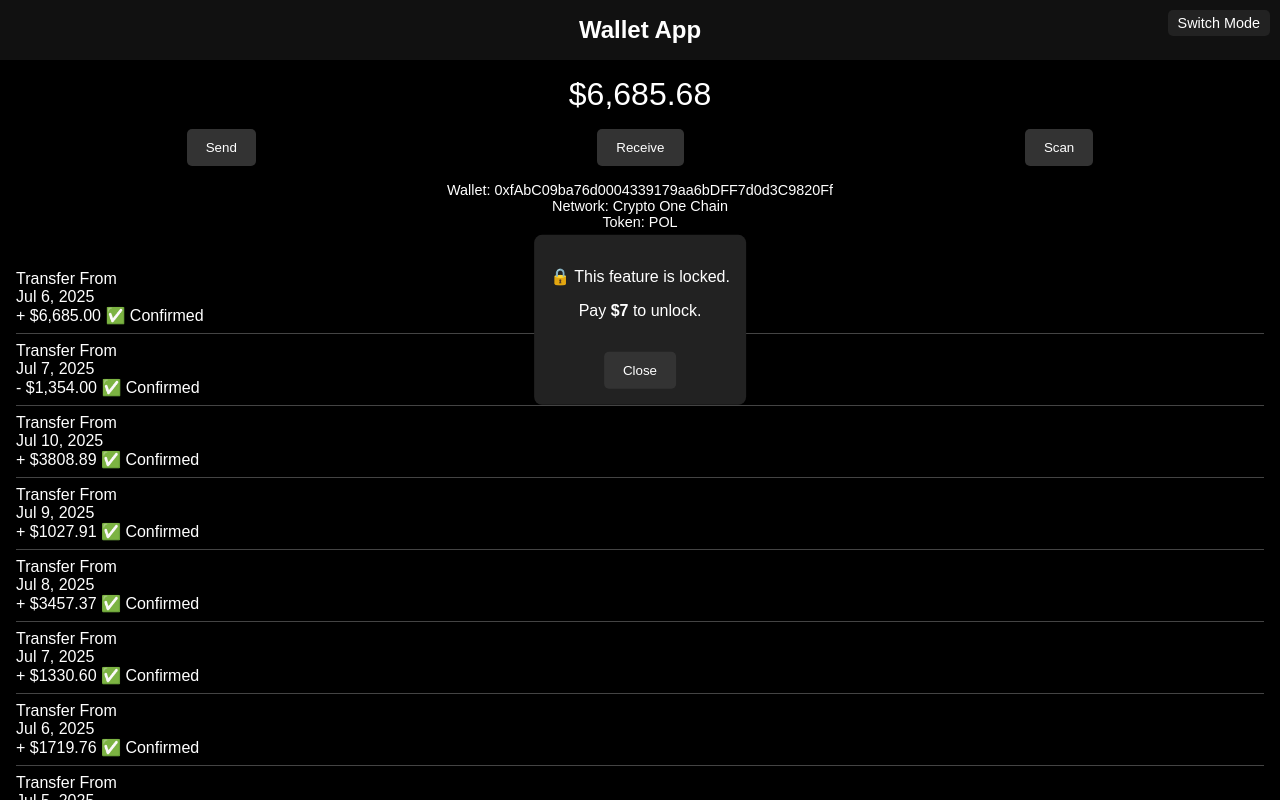
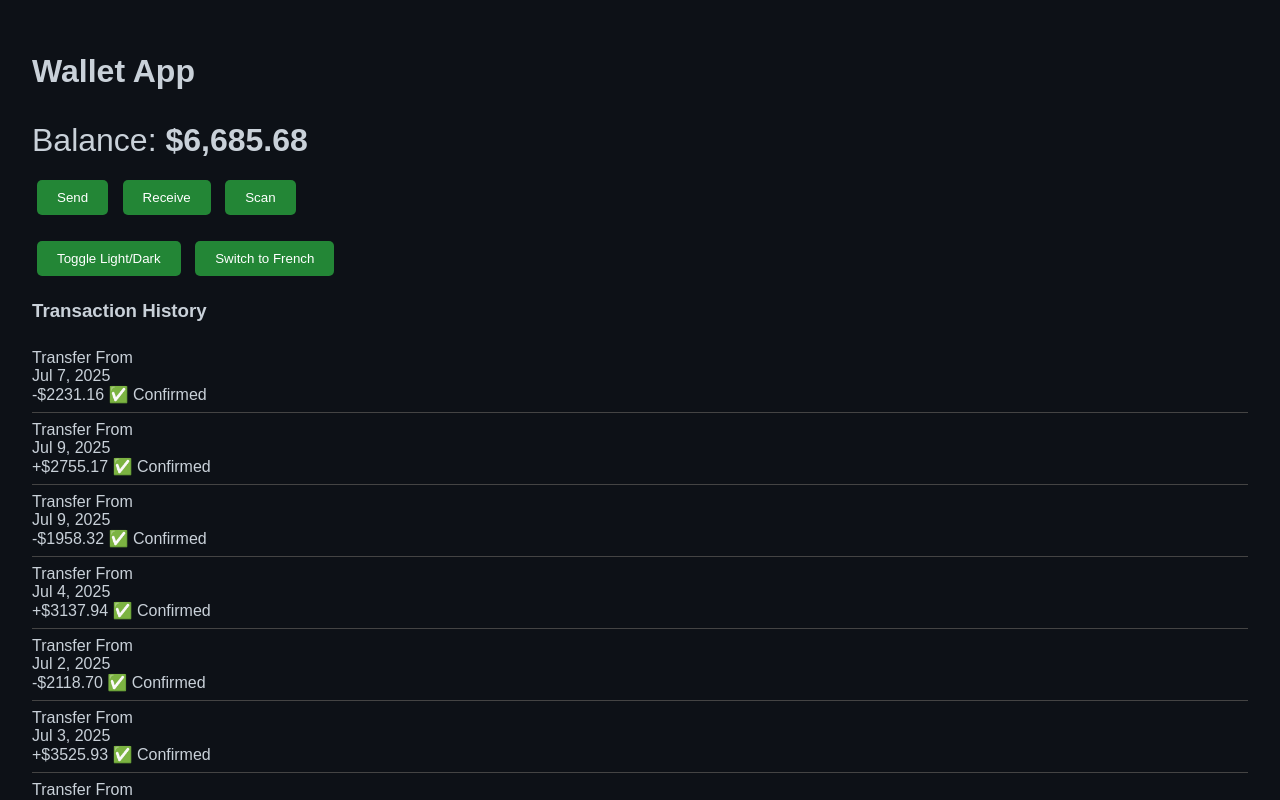
Before and after one commit to jhayone876/Wallet-app-transfer-, a plain HTML site: page index.html in a window 1280 px wide. Both pictures are taken after a click on the button "Receive". Shown: the top 800 px of the page. Drawn offline with Linux system fonts and the light colour scheme.

Commit message:
Update index.html

```diff
--- a/index.html
+++ b/index.html
@@ -2,189 +2,193 @@
 <html lang="en">
 <head>
   <meta charset="UTF-8" />
-  <meta name="viewport" content="width=device-width, initial-scale=1.0" />
+  <meta name="viewport" content="width=device-width, initial-scale=1.0"/>
   <title>Wallet App</title>
   <style>
+    :root {
+      --bg-dark: #0d1117;
+      --bg-light: #ffffff;
+      --text-dark: #c9d1d9;
+      --text-light: #000000;
+      --primary: #238636;
+    }
+
     body {
       margin: 0;
       font-family: Arial, sans-serif;
-      background-color: #000;
+      background-color: var(--bg-dark);
+      color: var(--text-dark);
+      transition: all 0.3s ease;
+    }
+
+    .loader {
+      position: fixed;
+      top: 0; left: 0;
+      width: 100%; height: 100%;
+      background: var(--bg-dark);
+      display: flex;
+      align-items: center;
+      justify-content: center;
+      color: var(--primary);
+      font-size: 1.5rem;
+      z-index: 9999;
+    }
+
+    .container {
+      padding: 2rem;
+    }
+
+    h1 {
+      margin-bottom: 0.5rem;
+    }
+
+    .balance {
+      font-size: 2rem;
+      margin-bottom: 1rem;
+    }
+
+    button {
+      margin: 5px;
+      padding: 10px 20px;
+      background-color: var(--primary);
       color: #fff;
-      overflow-x: hidden;
-    }
-    header {
-      background-color: #111;
-      padding: 1rem;
-      text-align: center;
-      font-size: 1.5rem;
-      font-weight: bold;
-    }
-    .balance {
-      text-align: center;
-      margin: 1rem;
-      font-size: 2rem;
-    }
-    .buttons {
-      display: flex;
-      justify-content: space-around;
-      margin: 1rem;
-    }
-    button {
-      padding: 0.7rem 1.2rem;
       border: none;
-      background-color: #333;
-      color: white;
       border-radius: 5px;
       cursor: pointer;
     }
-    button:hover {
-      background-color: #555;
-    }
-    .wallet-info {
-      text-align: center;
-      font-size: 0.9rem;
-      margin-bottom: 1rem;
-    }
-    .transactions {
-      padding: 1rem;
-    }
+
     .transaction {
       border-bottom: 1px solid #444;
       padding: 0.5rem 0;
     }
-    .popup {
-      position: fixed;
-      top: 40%;
-      left: 50%;
-      transform: translate(-50%, -50%);
-      background-color: #222;
-      color: #fff;
-      padding: 1rem;
-      border-radius: 8px;
-      text-align: center;
-      display: none;
-      z-index: 999;
-    }
-    .popup button {
-      margin-top: 1rem;
-    }
-    #support {
-      text-align: center;
-      padding: 1rem;
-      background-color: #111;
-    }
-    .loader {
-      position: fixed;
-      top: 0; left: 0; right: 0; bottom: 0;
-      background: #000;
-      display: flex;
-      align-items: center;
-      justify-content: center;
-      z-index: 1000;
-    }
-    .loader div {
-      width: 40px;
-      height: 40px;
-      border: 5px solid #ccc;
-      border-top: 5px solid #1db954;
-      border-radius: 50%;
-      animation: spin 1s linear infinite;
-    }
-    @keyframes spin {
-      100% { transform: rotate(360deg); }
+
+    .toggle-btns {
+      margin: 1rem 0;
     }
 
-    .toggle-mode {
-      position: fixed;
-      top: 10px;
-      right: 10px;
-      background: #222;
-      color: #fff;
-      padding: 5px 10px;
-      border-radius: 5px;
-      cursor: pointer;
+    .chart, .chatbot, .support {
+      margin-top: 2rem;
+    }
+
+    .light-mode {
+      background-color: var(--bg-light);
+      color: var(--text-light);
+    }
+
+    .hidden {
+      display: none;
+    }
+
+    .footer {
+      margin-top: 3rem;
       font-size: 0.9rem;
+      color: gray;
+      text-align: center;
     }
+
+    .bot-box {
+      border: 1px solid #444;
+      padding: 1rem;
+      border-radius: 10px;
+    }
+
   </style>
 </head>
 <body>
 
-<div class="loader"><div></div></div>
+  <div class="loader" id="loader">Loading Wallet App...</div>
 
-<div class="toggle-mode" onclick="toggleMode()">Switch Mode</div>
+  <div class="container hidden" id="main">
+    <h1>Wallet App</h1>
+    <p class="balance">Balance: <strong>$6,685.68</strong></p>
 
-<header>Wallet App</header>
-
-<div class="balance">$6,685.68</div>
-
-<div class="buttons">
-  <button onclick="showPopup()">Send</button>
-  <button onclick="showPopup()">Receive</button>
-  <button onclick="showPopup()">Scan</button>
+    <div>
+      <button onclick="showUnlock()">Send</button>
+      <button onclick="showUnlock()">Receive</button>
+      <button onclick="showUnlock()">Scan</button>
     </div>
 
-<div class="wallet-info">
-  Wallet: 0xfAbC09ba76d0004339179aa6bDFF7d0d3C9820Ff<br>
-  Network: Crypto One Chain<br>
-  Token: POL
+    <div class="toggle-btns">
+      <button onclick="toggleTheme()">Toggle Light/Dark</button>
+      <button onclick="toggleLanguage()">Switch to French</button>
     </div>
 
-<div class="transactions" id="transactions"></div>
+    <h3>Transaction History</h3>
+    <div id="transactions"></div>
 
-<div class="popup" id="popup">
-  <p>🔒 This feature is locked.</p>
-  <p>Pay <strong>$7</strong> to unlock.</p>
-  <button onclick="hidePopup()">Close</button>
+    <div class="chart">
+      <h3>Balance Chart</h3>
+      <p>[📊 Chart feature coming soon]</p>
     </div>
 
-<div id="support">
-  Need help? Contact: <a href="https://t.me/jhayone_tech5" target="_blank" style="color:#1db954;">@jhayone_tech5</a>
+    <div class="chatbot">
+      <h3>💬 Chat Assistant</h3>
+      <div class="bot-box">
+        <p><strong>Bot:</strong> Hello! Need help? Type a question below.</p>
+        <input type="text" placeholder="Type here..." style="width: 100%; padding: 10px; margin-top: 5px;">
+      </div>
+    </div>
+
+    <div class="support">
+      <h3>🔗 Support</h3>
+      <a href="https://t.me/jhayone_tech5" target="_blank">📩 Contact on Telegram</a>
+    </div>
+
+    <div class="footer">
+      &copy; 2025 Wallet App • Developed by Jhayone Tech
+    </div>
   </div>
 
   <script>
-  // Loading animation
-  window.addEventListener("load", () => {
-    document.querySelector(".loader").style.display = "none";
-  });
+    const transactions = [
+      { date: 'Jul 6, 2025', amount: '+$6,685.00', status: '✅ Confirmed' },
+      { date: 'Jul 7, 2025', amount: '-$1,354.00', status: '✅ Confirmed' },
+    ];
 
-  // Popup
-  function showPopup() {
-    document.getElementById("popup").style.display = "block";
+    for (let i = 0; i < 98; i++) {
+      const date = `Jul ${Math.floor(Math.random() * 9) + 1}, 2025`;
+      const sign = Math.random() > 0.5 ? '+' : '-';
+      const amount = `$${(Math.random() * (4000 - 1000) + 1000).toFixed(2)}`;
+      transactions.push({ date, amount: `${sign}${amount}`, status: '✅ Confirmed' });
     }
 
-  function hidePopup() {
-    document.getElementById("popup").style.display = "none";
+    window.onload = function () {
+      setTimeout(() => {
+        document.getElementById("loader").style.display = "none";
+        document.getElementById("main").classList.remove("hidden");
+
+        const container = document.getElementById("transactions");
+        transactions.reverse().forEach(tx => {
+          const div = document.createElement("div");
+          div.className = "transaction";
+          div.innerText = `Transfer From\n${tx.date}\n${tx.amount} ${tx.status}`;
+          container.appendChild(div);
+        });
+      }, 2000);
+    };
+
+    function showUnlock() {
+      alert("🔒 This feature is locked. Please pay $7 to unlock.");
     }
 
-  // Transactions
-  const container = document.getElementById("transactions");
-  const staticTop = `
-    <div class="transaction">Transfer From<br>Jul 6, 2025<br>+ $6,685.00 ✅ Confirmed</div>
-    <div class="transaction">Transfer From<br>Jul 7, 2025<br>- $1,354.00 ✅ Confirmed</div>
-  `;
-
-  let tx = '';
-  const today = new Date();
-  for (let i = 0; i < 100; i++) {
-    let date = new Date(today.getTime() - i * 86400000);
-    const label = date.toLocaleDateString('en-US', { month: 'short', day: 'numeric', year: 'numeric' });
-    const amount = (Math.random() * (4000 - 1000) + 1000).toFixed(2);
-    const sign = Math.random() > 0.5 ? '+' : '-';
-    tx += `<div class="transaction">Transfer From<br>${label}<br>${sign} $${amount} ✅ Confirmed</div>`;
+    function toggleTheme() {
+      document.body.classList.toggle("light-mode");
     }
 
-  container.innerHTML = staticTop + tx;
-
-  // Toggle Light/Dark
-  let darkMode = true;
-  function toggleMode() {
-    darkMode = !darkMode;
-    document.body.style.backgroundColor = darkMode ? "#000" : "#fff";
-    document.body.style.color = darkMode ? "#fff" : "#000";
-    document.querySelectorAll(".transaction").forEach(tx => tx.style.borderBottom = darkMode ? "1px solid #444" : "1px solid #ccc");
-    document.querySelector(".toggle-mode").innerText = darkMode ? "Switch to Light Mode" : "Switch to Dark Mode";
+    let currentLang = 'en';
+    function toggleLanguage() {
+      if (currentLang === 'en') {
+        document.querySelector("h1").innerText = "Portefeuille";
+        document.querySelector(".balance").innerHTML = "Solde: <strong>$6,685.68</strong>";
+        document.querySelector("h3").innerText = "Historique des transactions";
+        document.querySelector(".chart h3").innerText = "Graphique du solde";
+        document.querySelector(".chatbot h3").innerText = "💬 Assistant";
+        document.querySelector(".support h3").innerText = "🔗 Support";
+        currentLang = 'fr';
+      } else {
+        location.reload(); // Reloads to reset back to English
+      }
     }
   </script>
-
 </body>
 </html>
```
Lines whose indentation alone changed are shown as unchanged.
